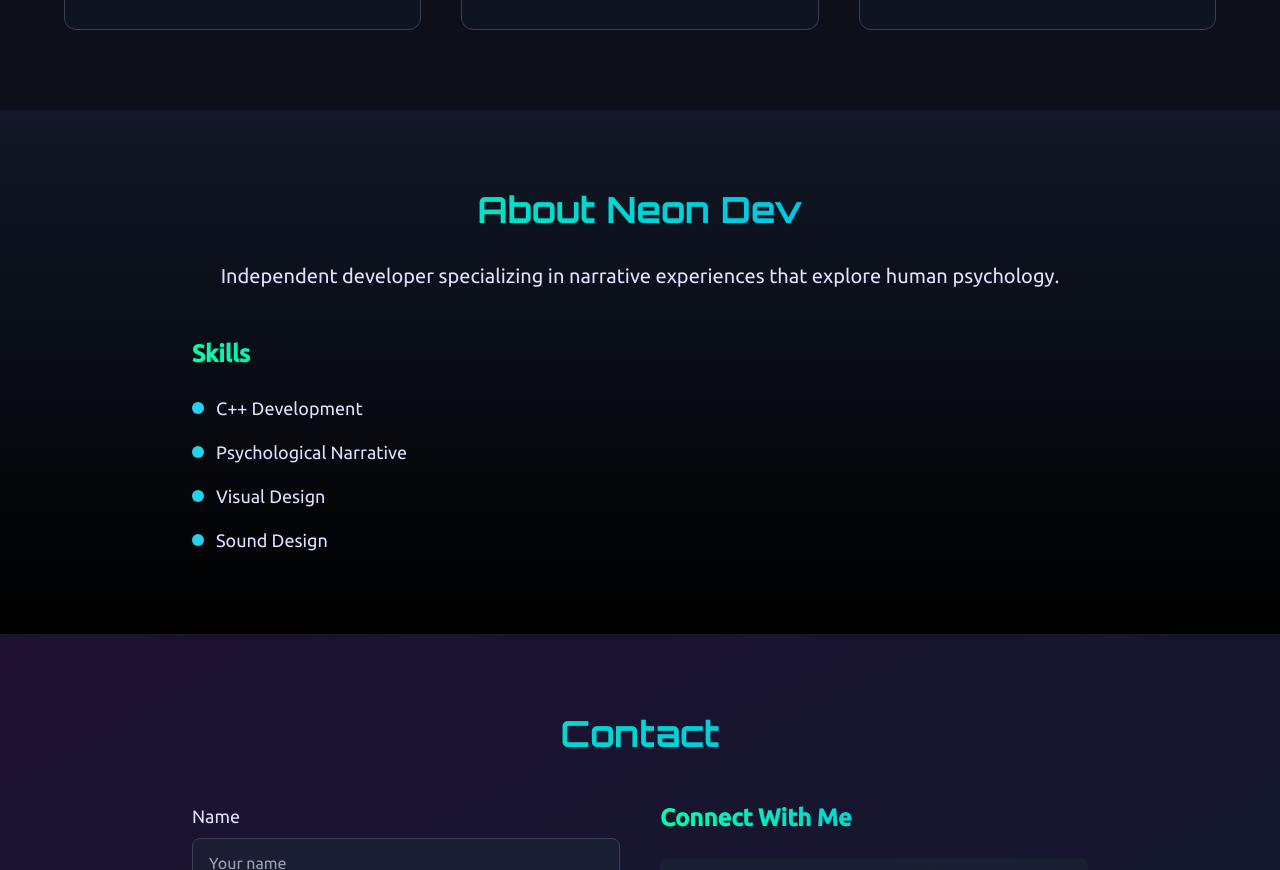
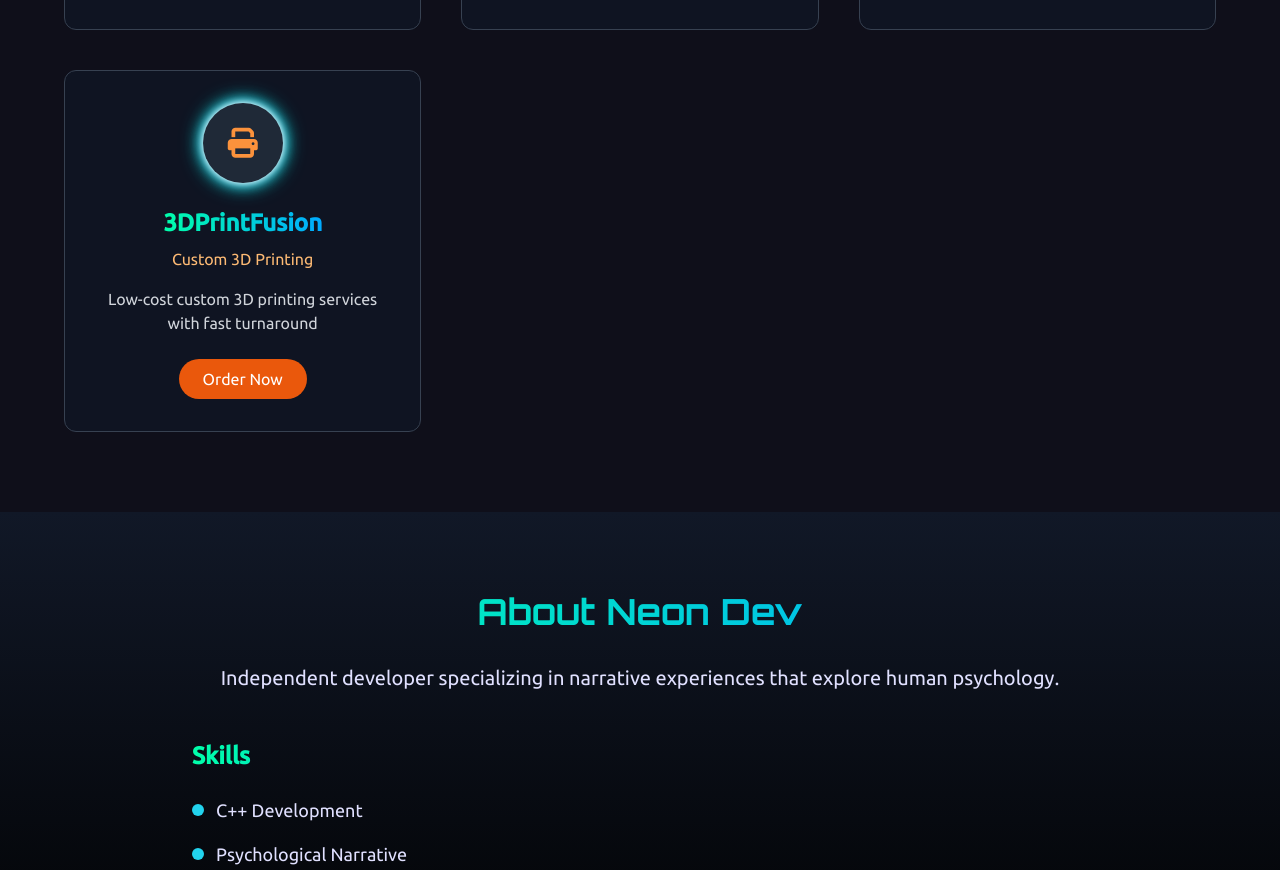
Before and after one commit to DEV-AdriBOT/dev-adribot.github.io, a website: page index.html in a window 1280 px wide. Shown: the part 1364-2234 px from the top of the page. Drawn offline with nearby package versions, Linux system fonts and the light colour scheme.

Commit message:
Update index.html

```diff
--- a/index.html
+++ b/index.html
@@ -192,6 +192,20 @@
                     </a>
                 </div>
             </div>
+                <!-- New 3DPrintFusion Card -->
+    <div class="bg-gray-900 bg-opacity-70 rounded-xl p-8 neon-card transition-all duration-300 backdrop-blur-md border border-gray-700">
+        <div class="flex flex-col items-center text-center">
+            <div class="w-20 h-20 bg-gray-800 rounded-full flex items-center justify-center mb-6 glow">
+                <i class="fas fa-print text-3xl text-orange-400"></i>
+            </div>
+            <h3 class="text-2xl font-bold mb-2 gradient-text">3DPrintFusion</h3>
+            <p class="text-orange-300 mb-4">Custom 3D Printing</p>
+            <p class="text-gray-300 mb-6">Low-cost custom 3D printing services with fast turnaround</p>
+            <a href="https://dev-adribot.github.io/3DPrintFusion/" class="px-6 py-2 bg-orange-600 hover:bg-orange-500 text-white rounded-full transition-colors">
+                Order Now
+            </a>
+        </div>
+    </div>
         </div>
     </section>
 
```
